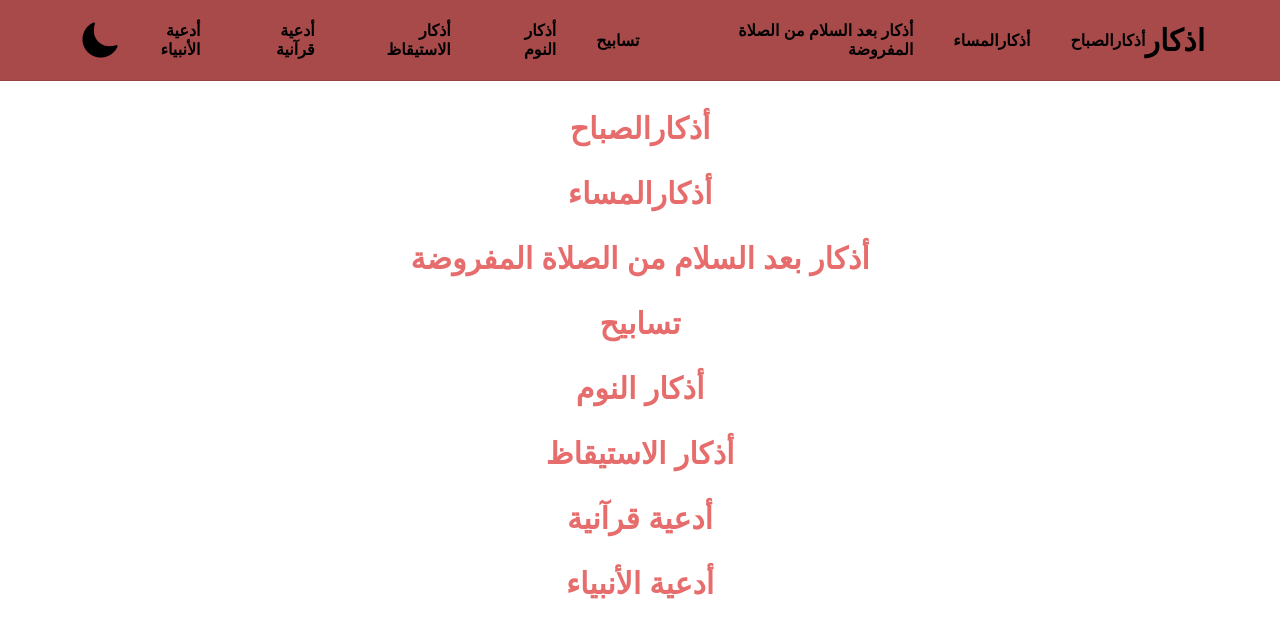
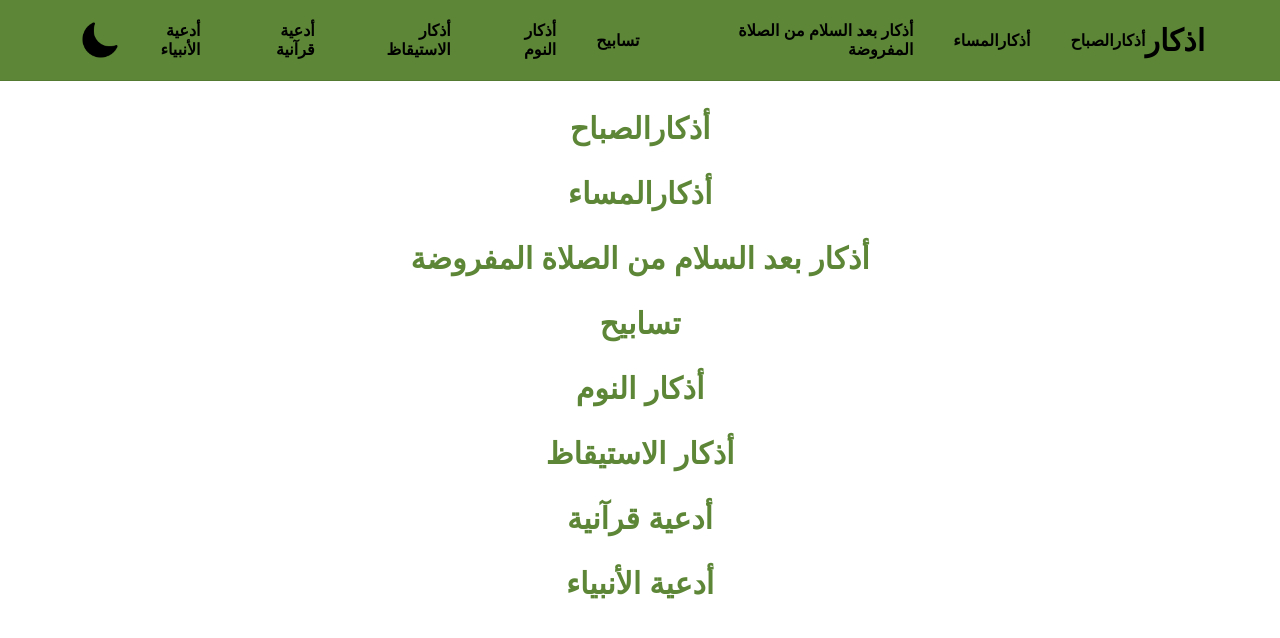
Before and after one commit to dinaHellal/Azkar, a plain HTML site: page index.html in a window 1280 px wide. Drawn offline with Linux system fonts and the light colour scheme; no server answers.

Commit message:
Edit: Background Color & Add: Maniest.json File

```diff
--- a/assets/styles/main.css
+++ b/assets/styles/main.css
@@ -5,8 +5,8 @@
 }
 :root {
   --text-color: #000;
-  --title-color: #e76d6d;
-  --bg-color:#A94A4A;
+  --title-color: #5D8736;
+  --bg-color:#5D8736;
   --alt-bg-color: #F4D793;
   --padding-secton: 60px;
 }
@@ -17,10 +17,11 @@ body {
   font-family: Arial, "Helvetica Neue", Helvetica, sans-serif;
 }
 body.dark-theme {
-  --bg-color:#2F2223;
-  background-color:#251819;
+  --bg-color:#1e573b;
+  background-color:#123524;
   --title-color:#F3F2F2;
   --text-color:#C2BDBD;
+  --alt-bg-color: #161616;
 }
 .container {
   padding: 0 20px;
--- a/index.html
+++ b/index.html
@@ -5,6 +5,7 @@
   <meta name="viewport" content="width=device-width, initial-scale=1.0">
   <title>اذكار</title>
   <link rel="stylesheet" href="assets/styles/main.css">
+  <link rel="manifest" href="manifest.json">
 </head>
 <body dir="rtl">
 <header>
```
Also changed, not shown: assets/icons/Azkar.webp (added), images/icons/icon-128x128.png (added), images/icons/icon-144x144.png (added), images/icons/icon-152x152.png (added), images/icons/icon-192x192.png (added), images/icons/icon-384x384.png (added), images/icons/icon-512x512.png (added), images/icons/icon-72x72.png (added), images/icons/icon-96x96.png (added), manifest.json (added).
